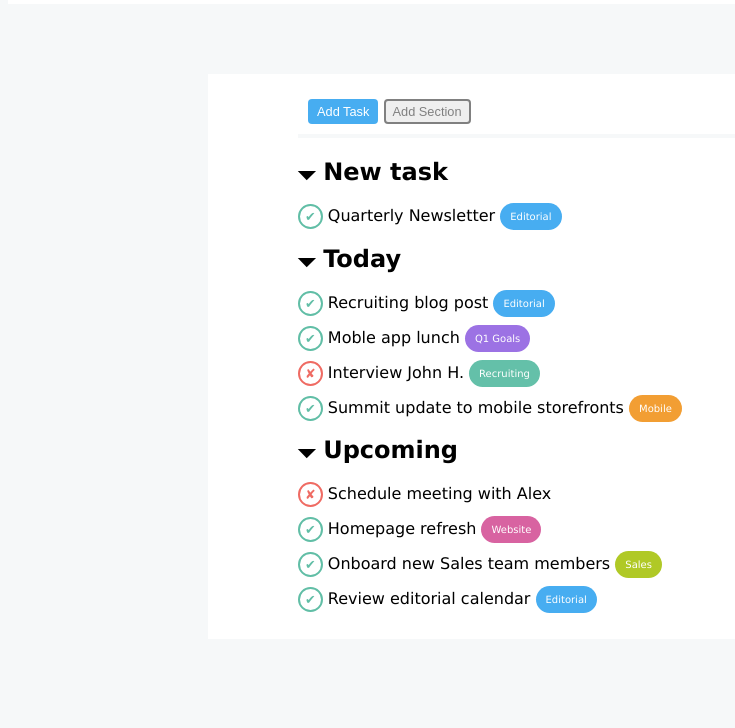
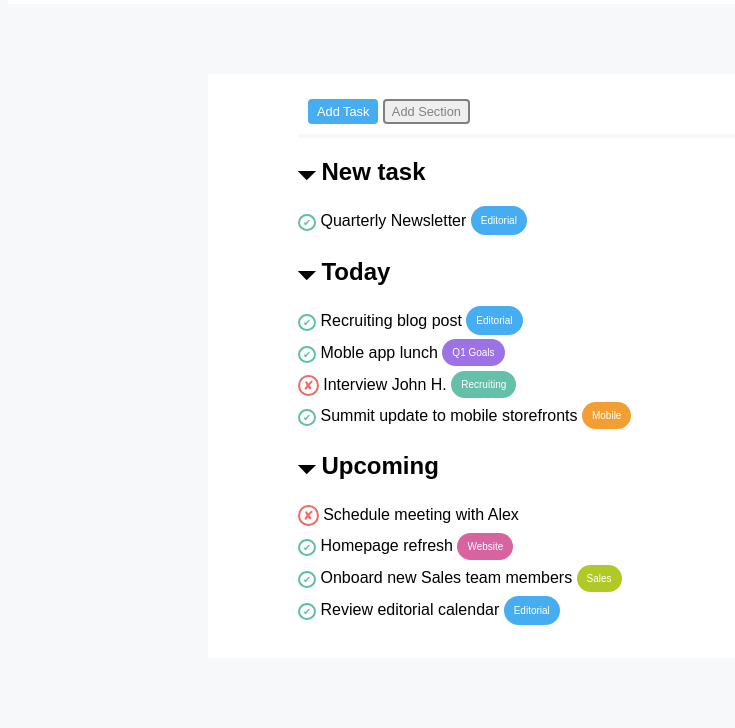
Before and after one commit to albertoferri/html-css-toboolist, a plain HTML site: page index.html in a window 1280 px wide. Shown: the part 97-825 px from the top of the page, without its empty margins (0-735 px from the left). Drawn offline with Linux system fonts and the light colour scheme.

Commit message:
sostituzione paragrafi con lista ul

```diff
--- a/css/style.css
+++ b/css/style.css
@@ -6,7 +6,7 @@
 /* inizio body */
     body{
         background-color: #f6f8f9;
-        font-family: Verdana;
+        font-family: sans-serif;
     }
 /* fine body */
 
@@ -19,6 +19,7 @@ header{
 
 #logo{
     vertical-align: middle;
+    padding-left: 20px;
 }
 
 h1{
@@ -66,18 +67,27 @@ nav{
 
 /* inizio section */
 
+ul{
+    list-style-type: none;
+    padding: 0%;
+}
+
+li{
+    line-height: 30px;
+}
+
 .check{
    color: #61bea6;
-   padding: 3px 5px;
+   padding: 1px 3px;
    border: #61bea6 2px solid;
    border-radius: 50%;
    text-align: center;
-   font-size: .8em;
+   font-size: .6em;
 }
 
 .mark{
     color: #ef6b63;
-    padding: 3px 5px;
+    padding: 1px 3px;
     border: #ef6b63 2px solid;
     border-radius: 70%;
     text-align: center;
@@ -88,7 +98,7 @@ nav{
     vertical-align: middle;
     background-color: #47adf1;
     color: white;
-    padding: 8px 10px;
+    padding: 9px 10px;
     border-radius: 20px;
     border-color: transparent;
     font-size: 10px;
--- a/index.html
+++ b/index.html
@@ -19,21 +19,27 @@
         <section>
             <div>
                 <h2>&#128899; New task</h2>
-                <p><span class="check">&#10004;</span> Quarterly Newsletter <Span class="editorial">Editorial</Span></p>
+                <ul>
+                    <li><span class="check">&#10004;</span> Quarterly Newsletter <Span class="editorial">Editorial</Span></li>
+                </ul>
             </div>
             <div>
                 <h2>&#128899; Today</h2>
-                <p><span class="check">&#10004;</span> Recruiting blog post <span class="editorial">Editorial</span></p>
-                <p><span class="check">&#10004;</span> Moble app lunch <span class="q1-goal">Q1 Goals</span></p>
-                <p><span class="mark">&#10008;</span> Interview John H. <span class="recruiting">Recruiting</span></p>
-                <p><span class="check">&#10004;</span> Summit update to mobile storefronts <span class="mobile">Mobile</span></p>
+                <ul>
+                    <li><span class="check">&#10004;</span> Recruiting blog post <span class="editorial">Editorial</span></li>
+                    <li><span class="check">&#10004;</span> Moble app lunch <span class="q1-goal">Q1 Goals</span></li>
+                    <li><span class="mark">&#10008;</span> Interview John H. <span class="recruiting">Recruiting</span></li>
+                    <li><span class="check">&#10004;</span> Summit update to mobile storefronts <span class="mobile">Mobile</span></li>
+                </ul>
             </div>
             <div>
                 <h2>&#128899; Upcoming</h2>
-                <p><span class="mark">&#10008;</span> Schedule meeting with Alex</p>
-                <p><span class="check">&#10004;</span> Homepage refresh <span class="website">Website</span></p>
-                <p><span class="check">&#10004;</span> Onboard new Sales team members <span class="sales">Sales</span></p>
-                <p><span class="check">&#10004;</span> Review editorial calendar <span class="editorial">Editorial</span></p>
+                <ul>
+                    <li><span class="mark">&#10008;</span> Schedule meeting with Alex</li>
+                    <li><span class="check">&#10004;</span> Homepage refresh <span class="website">Website</span></li>
+                    <li><span class="check">&#10004;</span> Onboard new Sales team members <span class="sales">Sales</span></li>
+                    <li><span class="check">&#10004;</span> Review editorial calendar <span class="editorial">Editorial</span></li>
+                </ul>
             </div>
         </section>
     </main>
```
